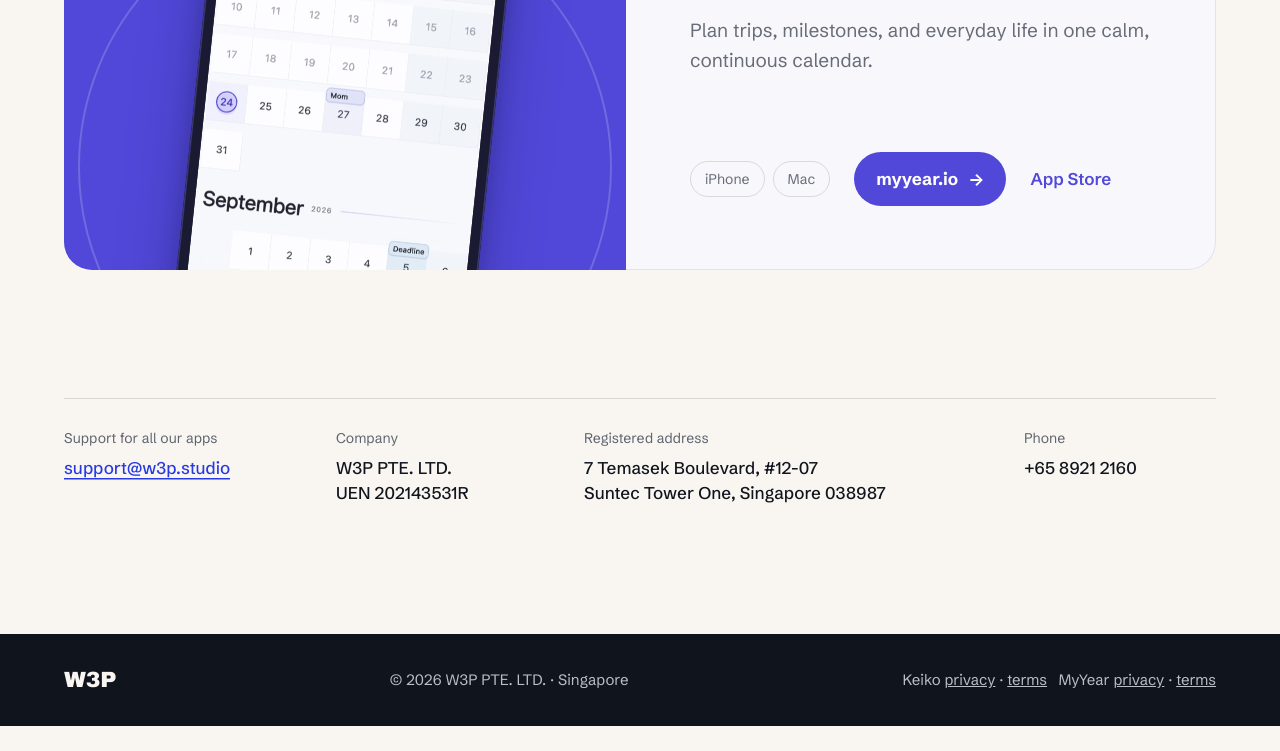
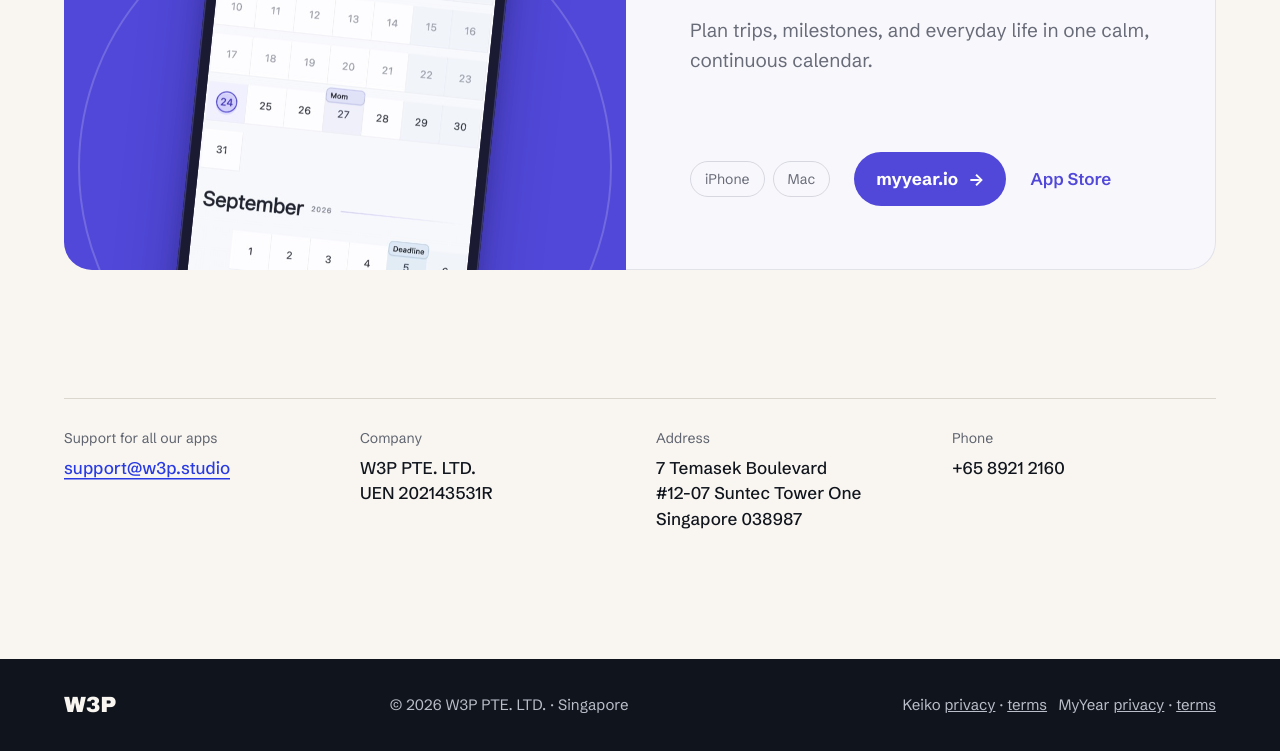
Before and after one commit to kobvel/w3p-site, a plain HTML site: page index.html in a window 1280 px wide. Shown: the part 2088-2839 px from the top of the page. Before the commit the page ends 2814 px from the top, so only its background shows below. Drawn offline with Linux system fonts and the light colour scheme.

Commit message:
Use standard Singapore address format
Co-Authored-By: Claude Opus 5.5 <noreply@anthropic.com>

```diff
--- a/index.html
+++ b/index.html
@@ -114,7 +114,7 @@
 
     /* ---------- Contact ---------- */
     .contact { padding-top: 0; }
-    .strip { display: grid; grid-template-columns: 1fr 0.9fr 1.7fr 0.8fr; gap: 24px 32px; margin: 0; padding-top: 28px; border-top: 1px solid var(--rule); }
+    .strip { display: grid; grid-template-columns: repeat(4, minmax(0, 1fr)); gap: 24px 32px; margin: 0; padding-top: 28px; border-top: 1px solid var(--rule); }
     .strip dt { color: var(--quiet); font-size: 14px; margin-bottom: 6px; }
     .strip dd { margin: 0; font-weight: 500; line-height: 1.5; }
     .strip a { text-decoration: none; }
@@ -216,7 +216,7 @@
         <dl class="strip">
           <div><dt>Support for all our apps</dt><dd><a class="mail" href="mailto:support@w3p.studio">support@w3p.studio</a></dd></div>
           <div><dt>Company</dt><dd>W3P PTE. LTD.<br>UEN 202143531R</dd></div>
-          <div><dt>Registered address</dt><dd>7 Temasek Boulevard, #12-07<br>Suntec Tower One, Singapore 038987</dd></div>
+          <div><dt>Address</dt><dd>7 Temasek Boulevard<br>#12-07 Suntec Tower One<br>Singapore 038987</dd></div>
           <div><dt>Phone</dt><dd><a href="tel:+6589212160">+65 8921 2160</a></dd></div>
         </dl>
       </div>
```
